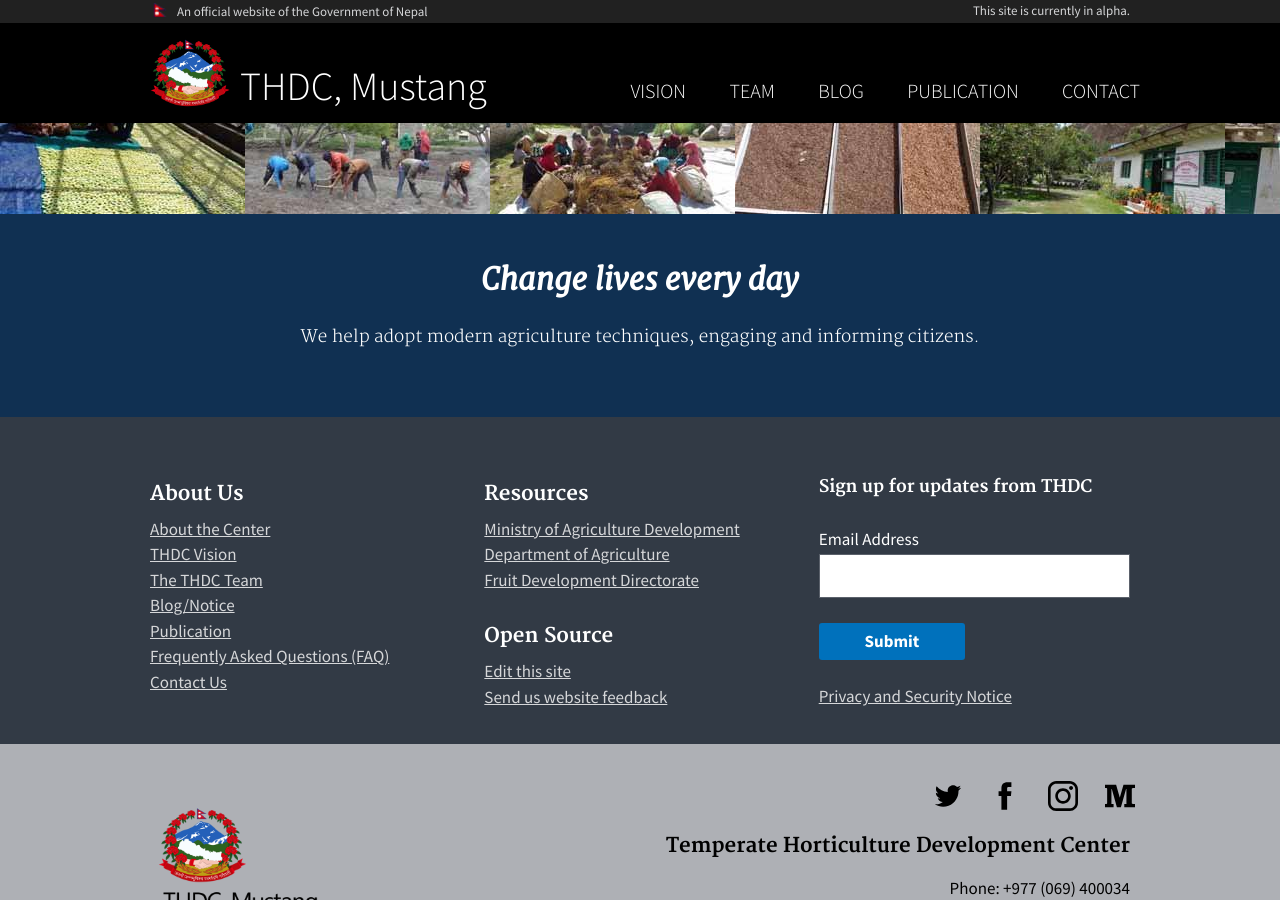
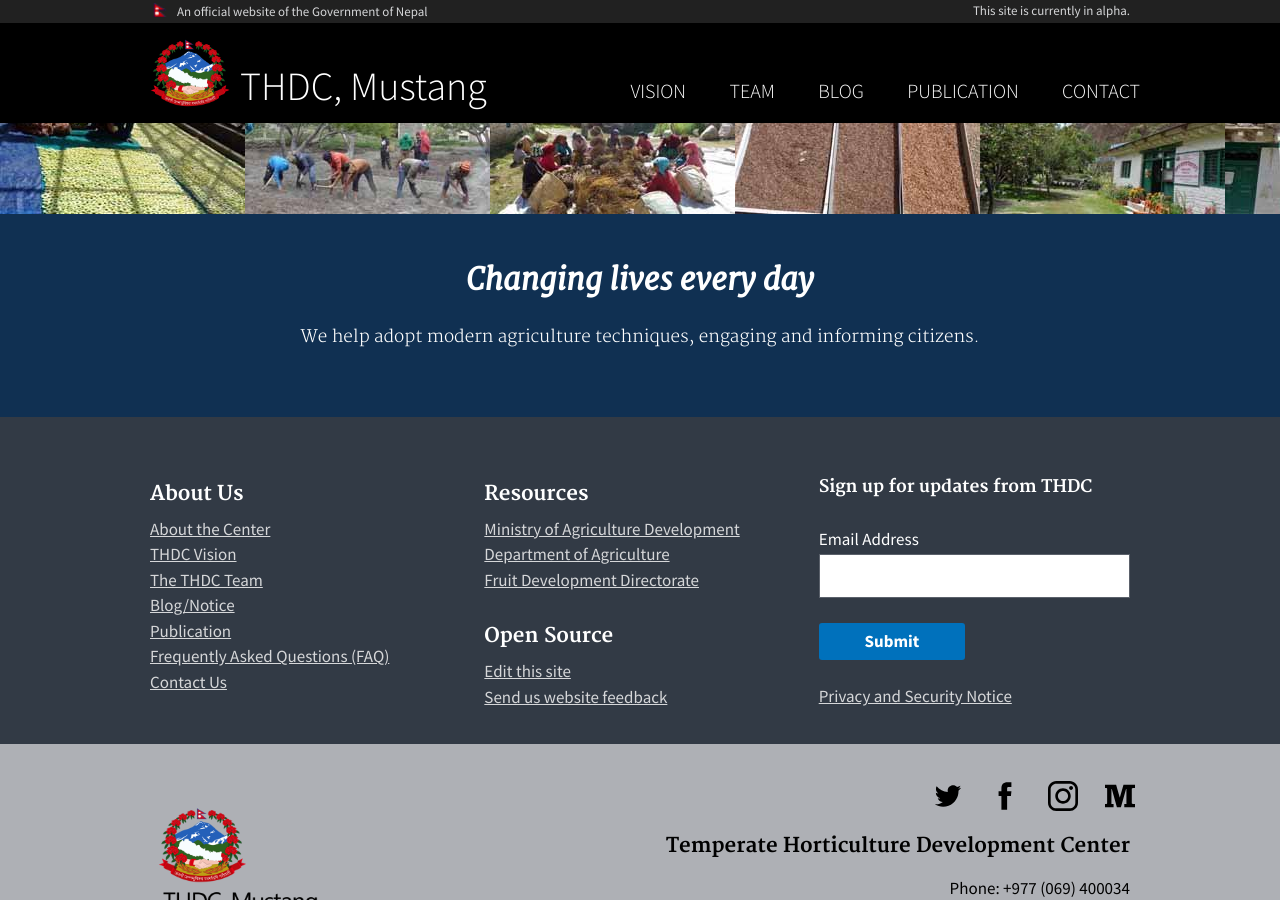
Before and after one commit to THDCMustang/thdcmustang.github.io, a Jekyll site: the page built from index.html, in a window 1280 px wide and 900 px high, scrolled down 1553 px. Built offline with Jekyll 4.4.1, drawn with Linux system fonts in a browser that asks for light colours; comment, search, counter and statistics services are not loaded.

Commit message:
Update extended_footer.html

```diff
--- a/_includes/extended_footer.html
+++ b/_includes/extended_footer.html
@@ -18,6 +18,6 @@
 </section>
 
 <div class="feature-panel">
-  <h3><em>Change lives every day</em></h3>
+  <h3><em>Changing lives every day</em></h3>
   <h4>We help adopt modern agriculture techniques, engaging and informing citizens.</h4>
 </div>
```
